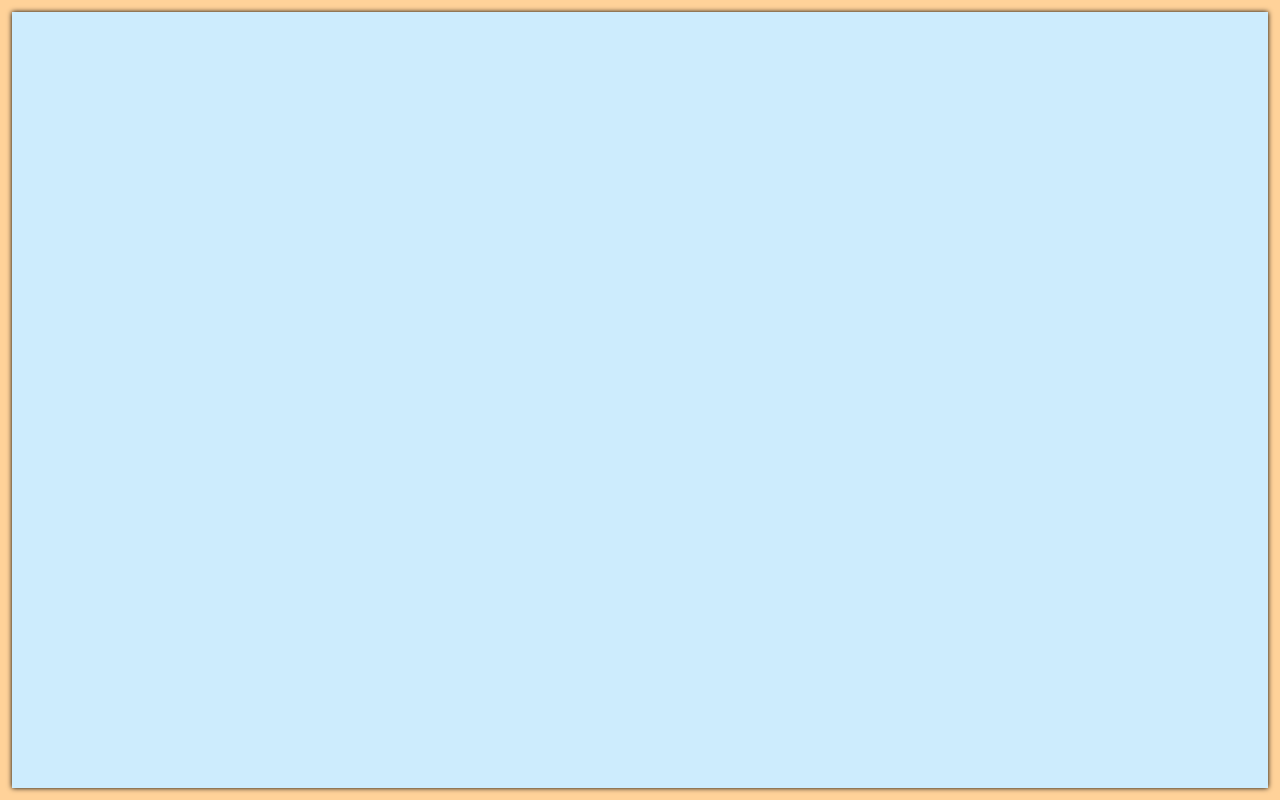
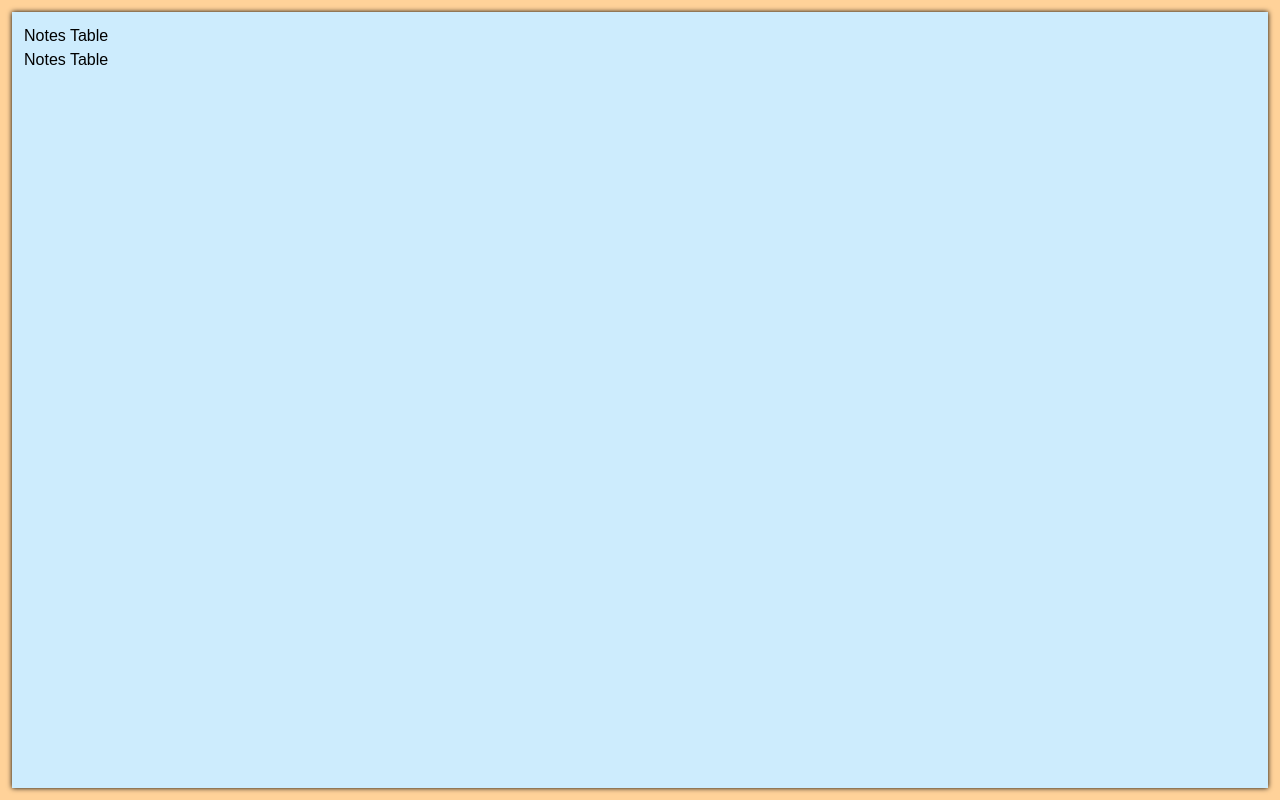
Before and after one commit to Nazar-cmd/radency-task-2, a React (Create React App) app: page / in a window 1280 px wide. Built offline with nearby package versions, Linux system fonts and the light colour scheme.

Commit message:
folder structure for tables

```diff
--- /dev/null
+++ b/src/pages/startPage/NotesTable/NotesTable.js
@@ -0,0 +1,3 @@
+const NotesTable = () => <div>Notes Table</div>;
+
+export default NotesTable;
--- /dev/null
+++ b/src/pages/startPage/NotesTable/index.js
@@ -0,0 +1,3 @@
+import NotesTable from "./NotesTable";
+
+export default NotesTable;
--- a/src/pages/startPage/StartPage.js
+++ b/src/pages/startPage/StartPage.js
@@ -1,3 +1,11 @@
-const StartPage = () => <div className="start_page" />;
+import NotesTable from "./NotesTable";
+import StatsTable from "./StatsTable";
+
+const StartPage = () => (
+	<div className="start_page">
+		<NotesTable />
+		<StatsTable />
+	</div>
+);
 
 export default StartPage;
--- /dev/null
+++ b/src/pages/startPage/StatsTable/StatsTable.js
@@ -0,0 +1,3 @@
+const StatsTable = () => <div>Notes Table</div>;
+
+export default StatsTable;
--- /dev/null
+++ b/src/pages/startPage/StatsTable/index.js
@@ -0,0 +1,3 @@
+import StatsTable from "./StatsTable";
+
+export default StatsTable;
```
Also changed, not shown: src/components/Table.js (added), src/components/TableCell.js (added), src/pages/startPage/NotesTable/NotesTableHeader.js (added), src/pages/startPage/NotesTable/NotesTableRow.js (added), src/pages/startPage/StatsTable/StatsTableHeader.js (added), src/pages/startPage/StatsTable/StatsTableRow.js (added).
